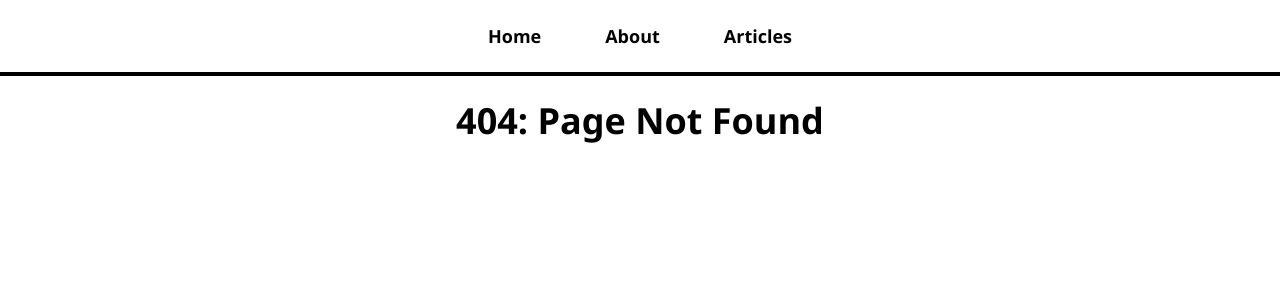
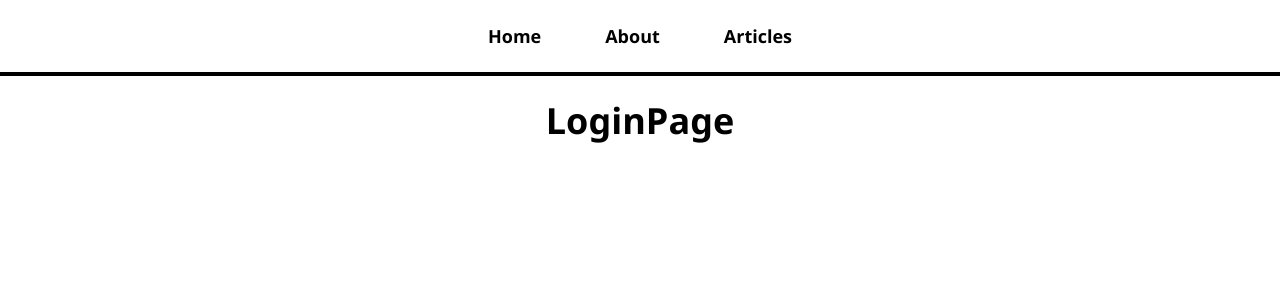
Before and after one commit to iPravinRathod/my-blog, a React (Create React App) app: page /login in a window 1280 px wide. Before the commit this address had no page. Shown: the top 300 px of the page. Built offline with nearby package versions, Linux system fonts and the light colour scheme.

Commit message:
added firebase auth to react

```diff
--- a/src/App.js
+++ b/src/App.js
@@ -6,6 +6,8 @@
 import ArticlePage from "./pages/ArticlePage";
 import NotFoundPage from "./pages/NotFoundPage";
 import Navbar from "./Navbar";
+import LoginPage from "./pages/LoginPage";
+import CreateAccountPage from "./pages/CreateAccountPage";
 
 function App() {
     return (
@@ -24,6 +26,11 @@
                             path="/articles/:article"
                             element={<ArticlePage />}
                         />
+                        <Route path="/login" element={<LoginPage />} />
+                        <Route
+                            path="/create-account"
+                            element={<CreateAccountPage />}
+                        />
                         <Route path="*" element={<NotFoundPage />} />
                     </Routes>
                 </div>
--- /dev/null
+++ b/src/pages/CreateAccountPage.js
@@ -0,0 +1,7 @@
+import React from "react";
+
+const CreateAccountPage = () => {
+    return <h1>CreateAccountPage</h1>;
+};
+
+export default CreateAccountPage;
--- /dev/null
+++ b/src/pages/LoginPage.js
@@ -0,0 +1,7 @@
+import React from "react";
+
+const LoginPage = () => {
+    return <h1>LoginPage</h1>;
+};
+
+export default LoginPage;
```
Also changed, not shown: src/hooks/UseUser.js (added).
